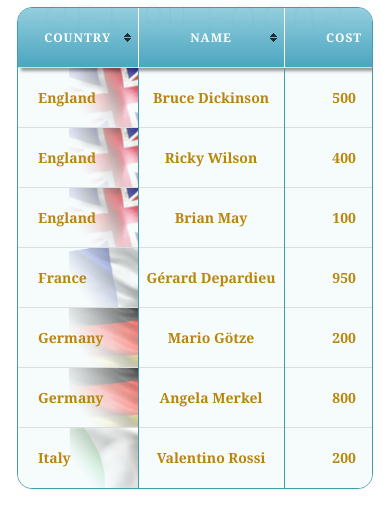
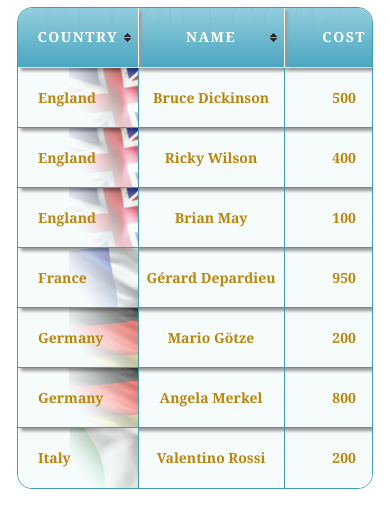
Before and after one commit to fabiosoli/tablesorter, a plain HTML site: page index.html in a window 390 px wide. Shown: the part 133-660 px from the top of the page. Drawn offline with Linux system fonts and the light colour scheme; a web font is replaced by a local one.

Commit message:
tablesorter

```diff
--- a/css/blue/style.css
+++ b/css/blue/style.css
@@ -15,3 +15,7 @@ table.tablesorter thead tr .headerSortDown {
 table.tablesorter thead tr .headerSortDown, table.tablesorter thead tr .headerSortUp {
 	background-color: #8dbdd8;
 }
+
+table.tablesorter tbody tr:hover {
+	background-color: #f2f2f2;
+}
--- a/css/style.css
+++ b/css/style.css
@@ -77,20 +77,11 @@ BORDERS
 	color: #B8860B;
 }
 
-/*
-table.table th:not(.sorttable_sorted):not(.sorttable_sorted_reverse):not(.sorttable_nosort):after {
-    content: " \25B4\25BE"
-}
-*/
-
-
 .table thead {
 	color: #fff;
 	text-transform: uppercase;
 	letter-spacing: 1.5px;
-	box-shadow: 3px 3px 3px #999999;
 	cursor: pointer;
-
 	background: #93cede; /* Old browsers */
 	background: -moz-linear-gradient(top,  #93cede 0%, #75bdd1 41%, #49a5bf 100%); /* FF3.6+ */
 	background: -webkit-gradient(linear, left top, left bottom, color-stop(0%,#93cede), color-stop(41%,#75bdd1), color-stop(100%,#49a5bf)); /* Chrome,Safari4+ */
@@ -104,14 +95,24 @@ table.table th:not(.sorttable_sorted):not(.sorttable_sorted_reverse):not(.sortta
 .table thead > tr > th, tbody > tr  {
 	text-align: center;
 	height: 60px;
+	box-shadow: 3px 3px 3px #999999;
 	min-width: 120px; /* important when resizing */
 	vertical-align: middle;
 	border-bottom: none;
 }
 
 .table > tbody > tr > td {
-     vertical-align: middle;
+	border-bottom: 1px solid #439bad;
+    vertical-align: middle;
 }
+
+
+.table > tbody > tr:nth-child(7) { /* targeting last-row to remove bottom border */
+    border-bottom: hidden;
+}
+
+
+
 
 .table tbody tr td.country {
 	text-align: left;
@@ -162,16 +163,6 @@ table.table th:not(.sorttable_sorted):not(.sorttable_sorted_reverse):not(.sortta
 }
 
 
-/* **********
-TEST
-********** */
-
-
-/* **********
-TEST
-********** */
-
-
 @media (max-width: 991px) {
   .table tbody tr td.eng {
 	background-image: url("../imgs/responsive-images/uk-flag.png");
@@ -185,9 +176,4 @@ TEST
 	.table tbody tr td.fra {
 	background-image: url("../imgs/responsive-images/france-flag.png");
 	}
-	.table thead {
-		font-size: 12px;
-		letter-spacing: 1.0px;
-	}
-
 }
--- a/index.html
+++ b/index.html
@@ -130,11 +130,6 @@
 
             $('#content-formula').tablesorter({
                 theme : 'blue',
-                headerTemplate: '{content} {icon}',
-                onRenderHeader: function(index){
-                  // the TH content is wrapped with a div.tablesorter-header-inner by default, so just add the new class
-                  $(this).find('div').addClass('roundedCorners header' + index );
-                }
             });
         });
     </script>
```
